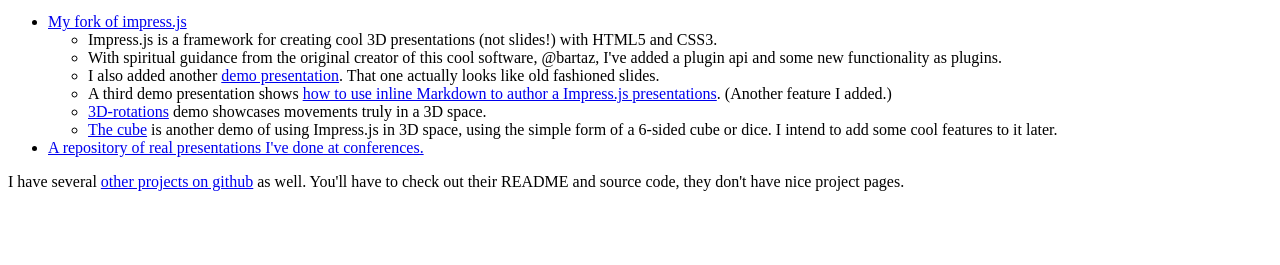
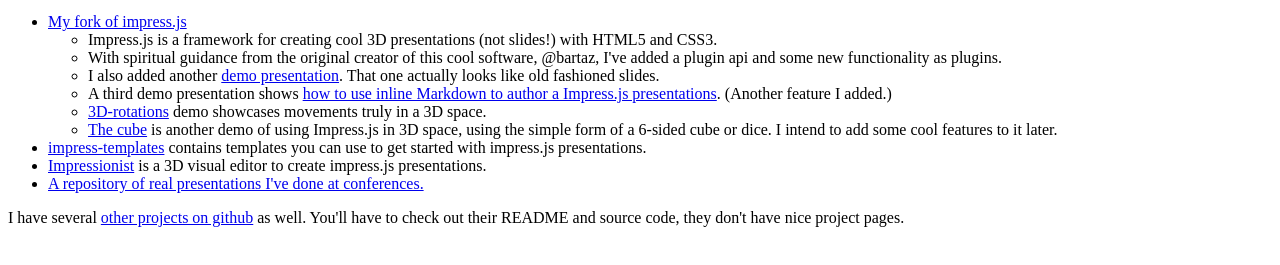
Before and after one commit to henrikingo/henrikingo.github.io, a plain HTML site: page index.html in a window 1280 px wide. Shown: the part 87-352 px from the top of the page. Drawn offline with Linux system fonts and the light colour scheme.

Commit message:
Add links to impress-templates and impressionist

```diff
--- a/index.html
+++ b/index.html
@@ -21,6 +21,8 @@
     <li><a href="impress.js/examples/cube/">The cube</a> is another demo of using Impress.js in 3D space, using the simple form of a 6-sided cube or dice. I intend to add some cool features to it later.</ĺi>
   </ul>
   </li>
+  <li><a href="https://github.com/henrikingo/impressionist-templates">impress-templates</a> contains templates you can use to get started with impress.js presentations.</li>
+  <li><a href="https://www.youtube.com/watch?v=c07w0hsC4yQ&t=7s">Impressionist</a> is a 3D visual editor to create impress.js presentations.</li>
   <li><a href="presentations/">A repository of real presentations I've done at conferences.</a></li>
 </ul>
 
```
